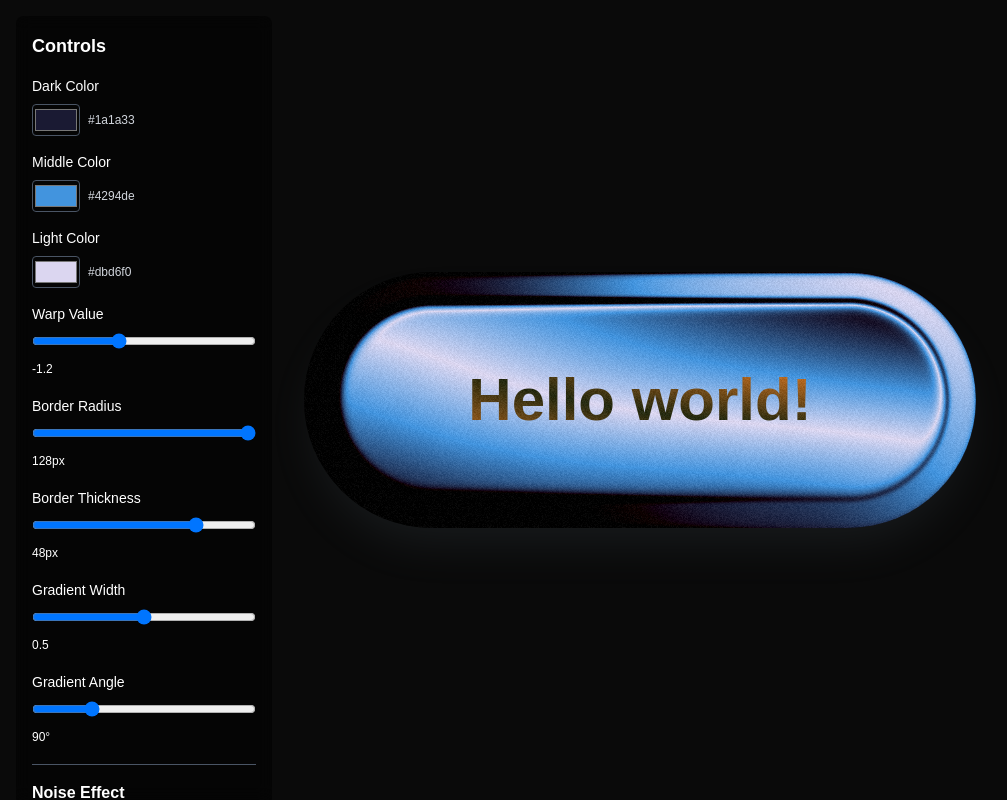
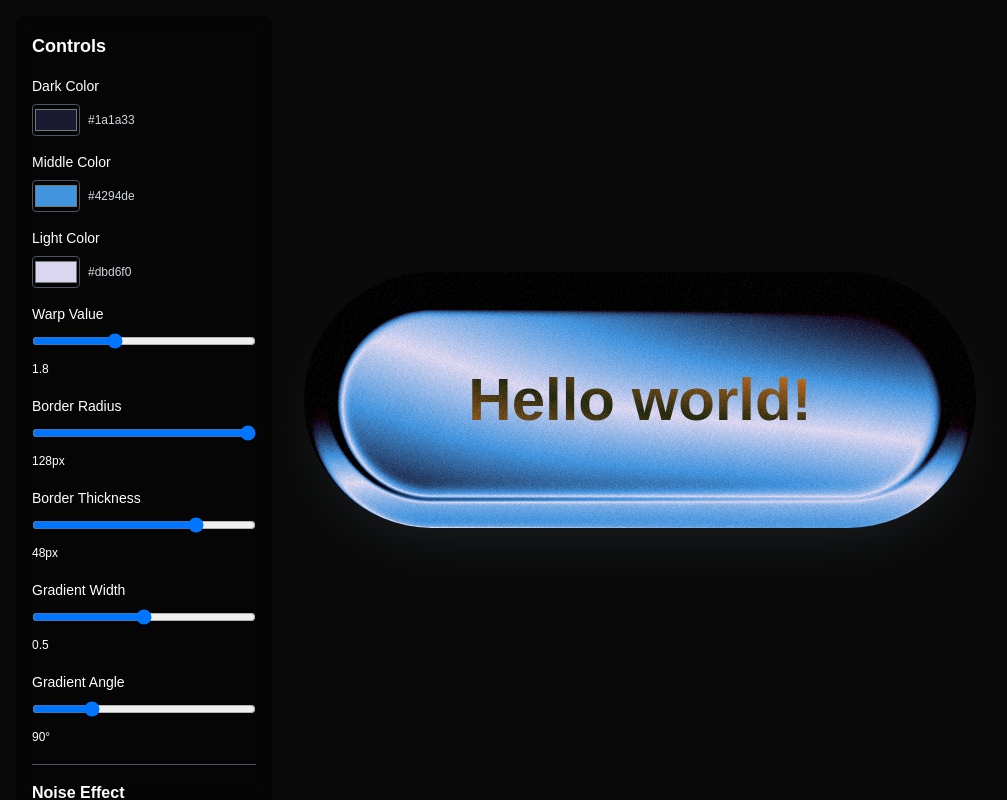
Before and after one commit to shroo3ey/webgl-button, a Next.js app: page / in a window 1280 px wide. Shown: the whole page, without its empty margins (0-1007 px from the left). Built offline with nearby package versions, Linux system fonts and the light colour scheme.

Commit message:
swapped warp axis

```diff
--- a/src/app/page.tsx
+++ b/src/app/page.tsx
@@ -18,7 +18,7 @@ const WebGLGradient = () => {
   const [darkColor, setDarkColor] = useState({ r: 0.1, g: 0.1, b: 0.2 });
   const [lightColor, setLightColor] = useState({ r: 0.86, g: 0.84, b: 0.94 });
   const [middleColor, setMiddleColor] = useState({ r: 0.26, g: 0.58, b: 0.87 });
-  const [warpValue, setWarpValue] = useState(-1.2);
+  const [warpValue, setWarpValue] = useState(1.8);
   const [borderRadius, setBorderRadius] = useState(128.0);
   const [borderThickness, setBorderThickness] = useState(48.0);
   const [gradientWidth, setGradientWidth] = useState(0.5);
@@ -619,7 +619,7 @@ const WebGLGradient = () => {
           <label className="block text-sm font-medium mb-2">Warp Value</label>
           <input
             type="range"
-            min="-5"
+            min="0"
             max="5"
             step="0.1"
             value={warpValue}
```
